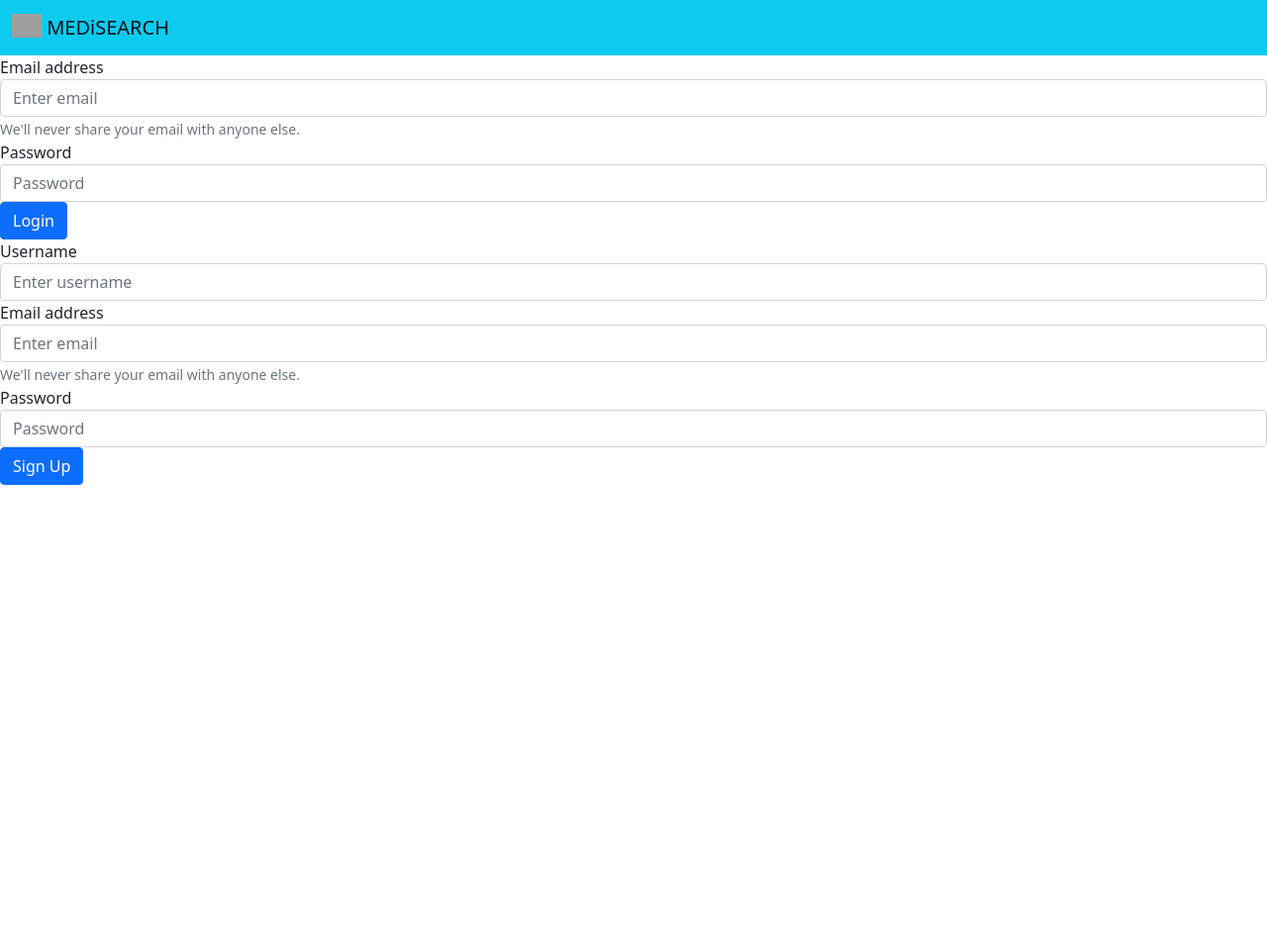
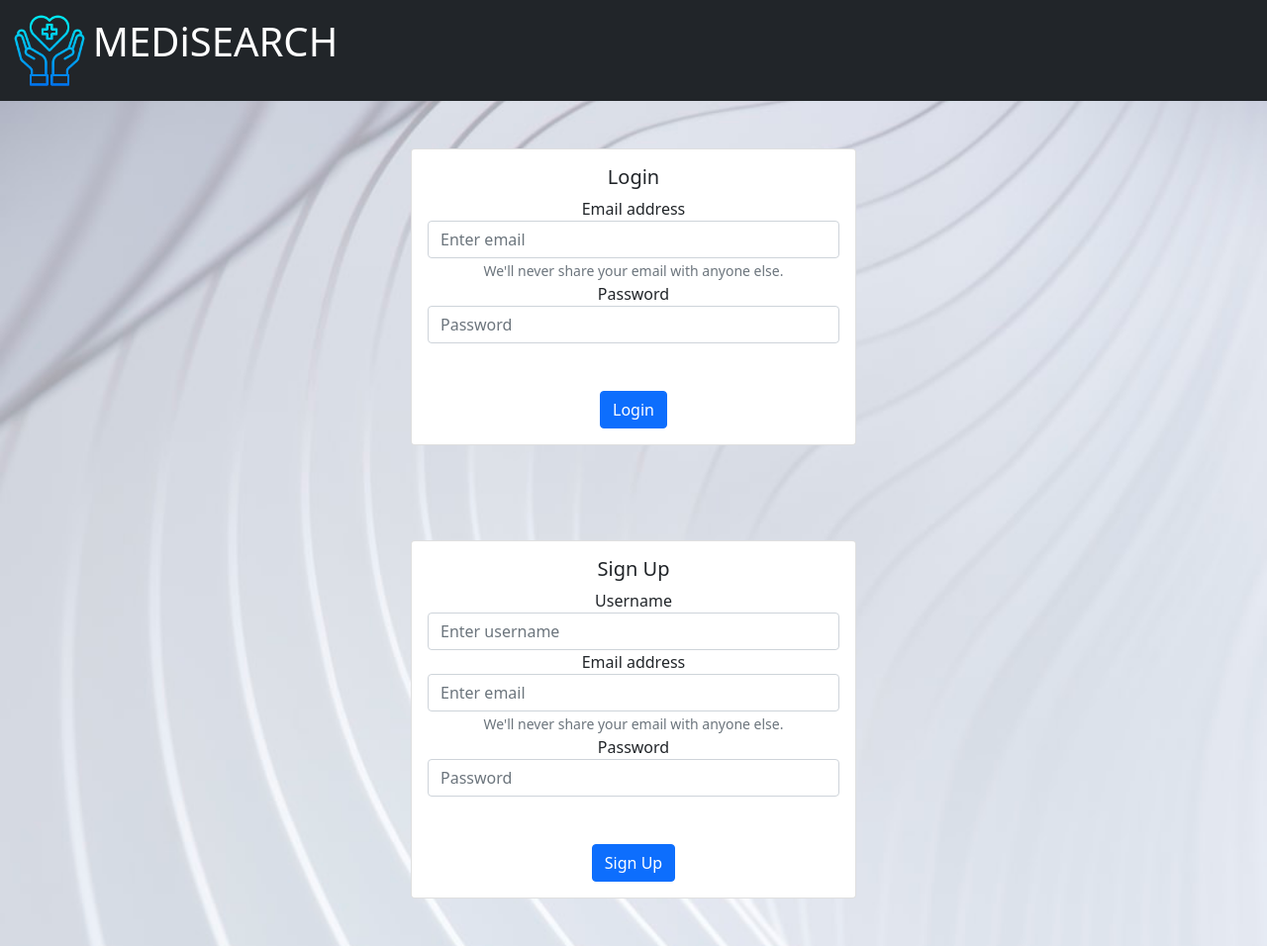
Before and after one commit to sehaj97/Hospital-Management-System, a Node server app: page / in a window 1280 px wide. Shown: the whole page at 99% size. Before the commit the page ends 490 px from the top, so only its background shows below. Run offline with Node 20, Linux system fonts and the light colour scheme; some libraries are stand-ins or nearby versions; grey boxes are pictures that could not be loaded.

Commit message:
added frontend for login page

```diff
--- a/views/Login.handlebars
+++ b/views/Login.handlebars
@@ -1,4 +1,14 @@
-<form class="login-form">
+
+
+<div class="container">
+  <div class="row">
+    <div class="col">
+    </div>
+    <div class="col-sm-10 col-md-6">
+      <div class="card m-5 text-center">
+  <div class="card-body">
+    <h5 class="card-title">Login</h5>
+    <form class="login-form">
   <div class="form-group">
     <label for="email">Email address</label>
     <input type="email" class="form-control" id="email" aria-describedby="emailHelp" placeholder="Enter email">
@@ -8,9 +18,23 @@
     <label for="password">Password</label>
     <input type="password" class="form-control" id="password" placeholder="Password">
   </div>
-  <button type="submit" class="btn btn-primary">Login</button>
+  <button type="submit" class="btn btn-primary mt-5">Login</button>
 </form>
+  </div>
+</div>
 
+    </div>
+    <div class="col">
+    </div>
+  </div>
+  <div class="row">
+    <div class="col">
+    </div>
+    <div class="col-sm-10 col-md-6">
+
+<div class="card m-5 text-center">
+  <div class="card-body">
+    <h5 class="card-title">Sign Up</h5>
 <form class="signup-form">
   <div class="form-group">
     <label for="username">Username</label>
@@ -25,7 +49,13 @@
     <label for="password">Password</label>
     <input type="password" class="form-control" id="password-signup" placeholder="Password">
   </div>
-  <button type="submit" class="btn btn-primary">Sign Up</button>
+  <button type="submit" class="btn btn-primary mt-5">Sign Up</button>
 </form>
-
+  </div>
+</div>
+    </div>
+    <div class="col">
+    </div>
+  </div>
+</div>
 <script src="/javascript/login.js"></script>
--- a/views/layouts/main.handlebars
+++ b/views/layouts/main.handlebars
@@ -10,15 +10,15 @@
 
     <title>MEDiSEARCH</title>
   </head>
-  <body>
-      <nav class="navbar navbar-light bg-info justify-content-between">
+  <body style="background-image: url('images/bg-1.jpg');background-size: cover;">
+      <nav class="navbar navbar-light bg-dark justify-content-between">
         <div class="container-fluid">
             <a class="navbar-brand" href="#">
-                <img src="/docs/5.0/assets/brand/bootstrap-logo.svg" alt="" width="30" height="24" class="d-inline-block align-text-top">
-                     MEDiSEARCH
+                <img src="images/healthcare.png" alt="" width="10%" height="10%" class="d-inline-block">
+                <h1 class="text-white d-inline-block" width="6%" height="6%">MEDiSEARCH</h1>
             </a>
             {{#if loggedIn}}
-              <button id="logout" class="btn btn-dark text-white my-2 my-sm-0">Logout</button>
+              <button id="logout" class="btn btn-info text-dark my-2 my-sm-0">Logout</button>
             {{/if}}
         </div>
     </nav>
```
Also changed, not shown: public/images/bg-1.jpg (added), public/images/bg-2.jpg (added), public/images/healthcare.png (added).
